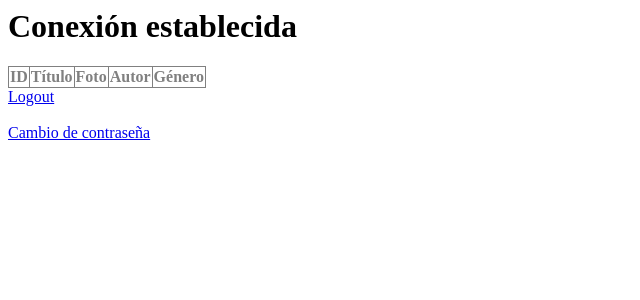
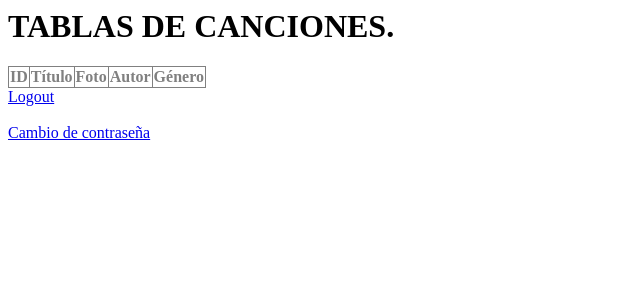
Before and after one commit to Ommaar37/dwes, a PHP site: page /main.php in a window 1280 px wide. Shown: the top 300 px of the page, without its empty margins (0-640 px from the left). Run offline with PHP 8.4, Linux system fonts and the light colour scheme; data that the repository does not hold is empty.

Commit message:
Eliminar h1 de conexión establecida.

```diff
--- a/sprint3sesiones/www/mysite/main.php
+++ b/sprint3sesiones/www/mysite/main.php
@@ -33,7 +33,7 @@
 		</style>
 	</head>
 	<body>
-		<h1>Conexión establecida</h1>
+		<h1 style="atext-align:centre">TABLAS DE CANCIONES.</h1>
 		<table border="1">
 			<tr>
 				<th>ID</th>
```
